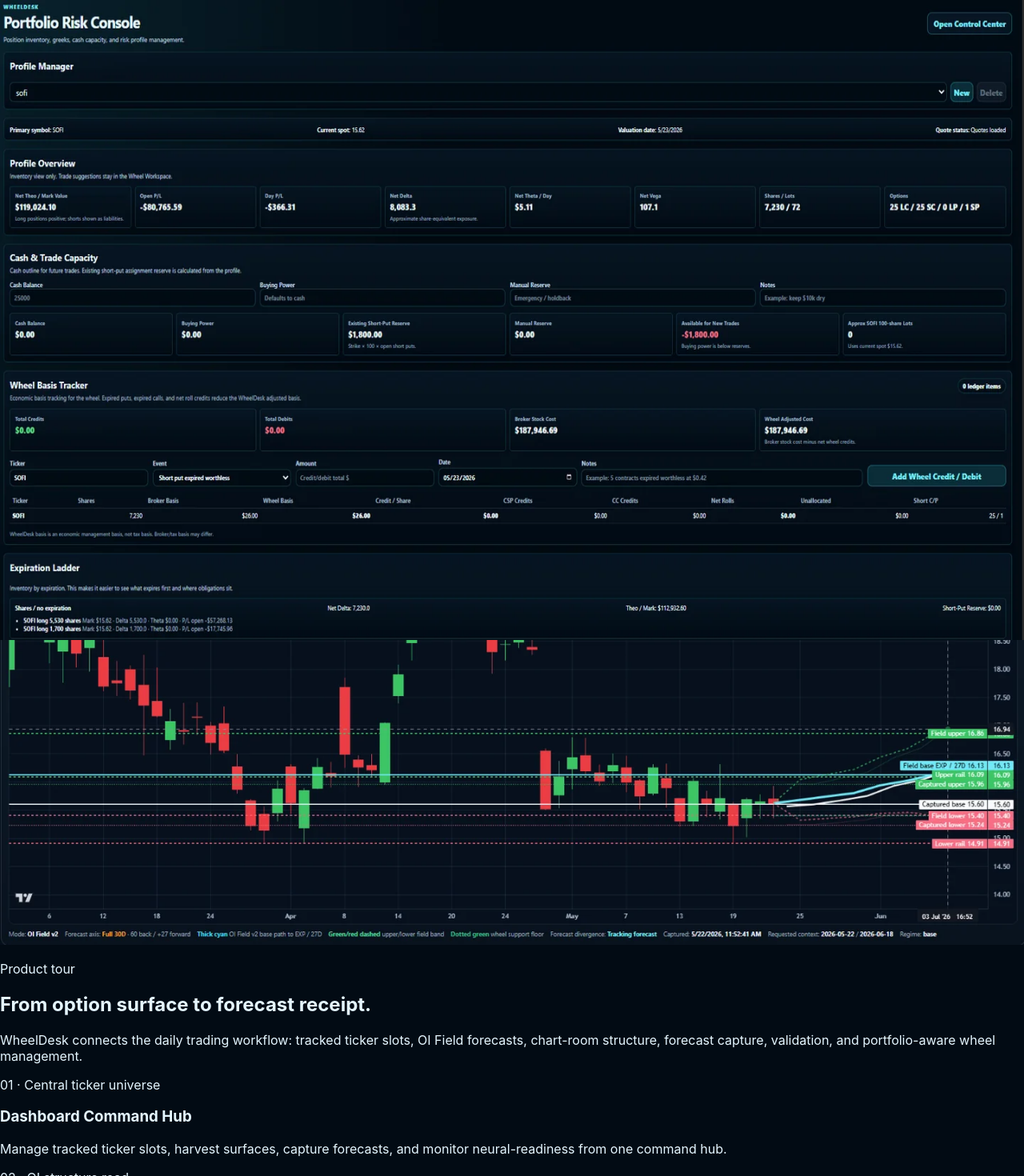
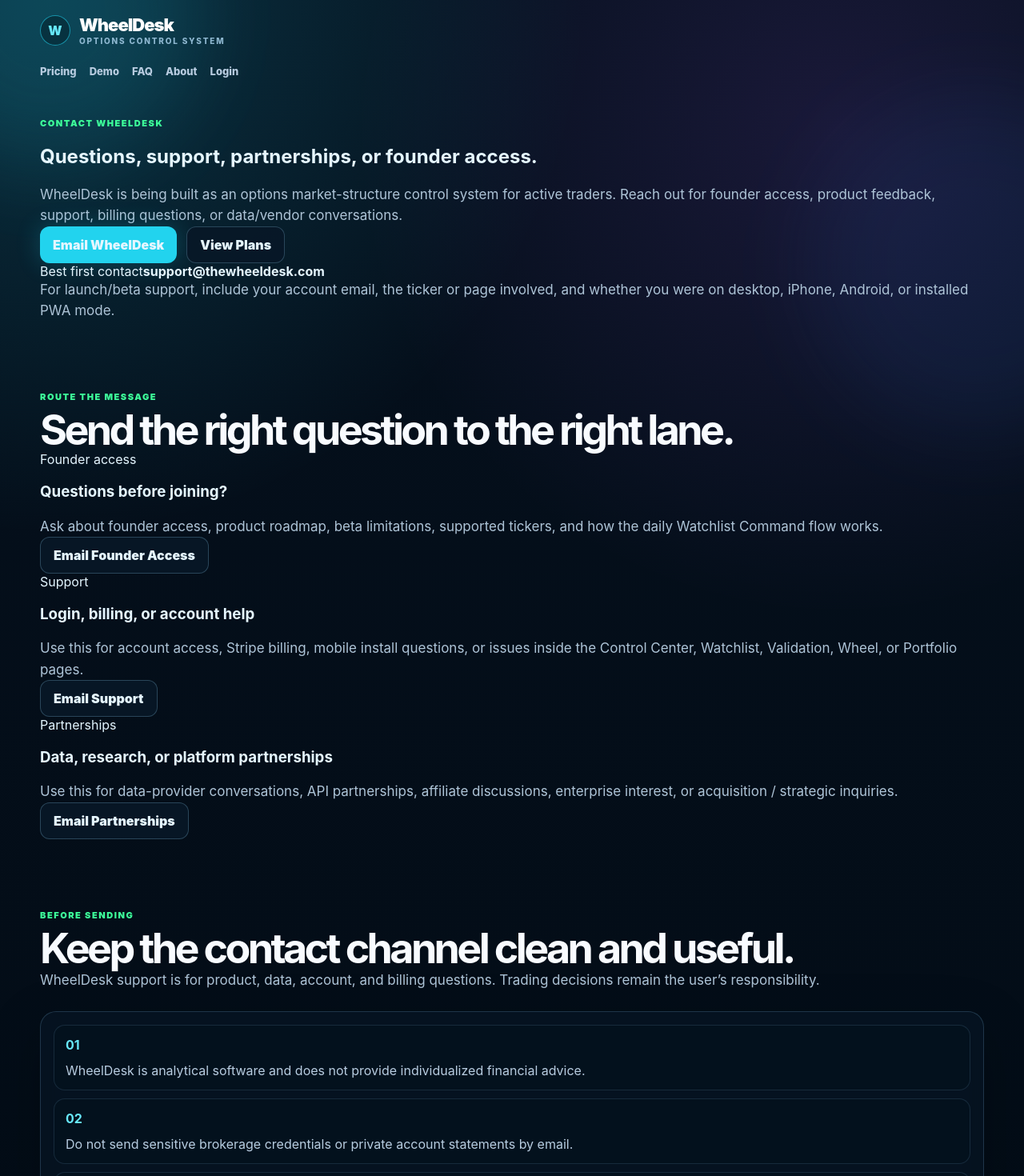
Before and after one commit to bjmatulnes-a11y/WheelDesk, a Next.js app: page / in a window 1280 px wide. Shown: the top 1470 px of the page at 80% size. Built offline with nearby package versions, Linux system fonts and the light colour scheme.

Commit message:
landing page

```diff
--- a/src/app/page.tsx
+++ b/src/app/page.tsx
@@ -1,153 +1,147 @@
-import ProductTourScreenshots from "../components/marketing/ProductTourScreenshots";
+import Link from "next/link";
 
-const pricingPlans = [
+export const metadata = {
+  title: "Contact WheelDesk",
+  description:
+    "Contact WheelDesk for founder access, support, data partnerships, billing questions, and product feedback.",
+};
+
+const contactCards = [
   {
-    name: "Founder",
-    price: "$49",
-    note: "limited early access",
-    bullets: ["10 tracked tickers", "OI Field v2", "Chart Room", "Validation beta", "Mobile/PWA access"],
+    label: "Founder access",
+    title: "Questions before joining?",
+    body:
+      "Ask about founder access, product roadmap, beta limitations, supported tickers, and how the daily Watchlist Command flow works.",
+    href: "mailto:support@thewheeldesk.com?subject=WheelDesk%20Founder%20Access%20Question",
+    cta: "Email Founder Access",
   },
   {
-    name: "Core",
-    price: "$79",
-    note: "daily options control room",
-    bullets: ["15 tracked tickers", "Watchlist Command", "Forecast capture", "Wheel Workspace", "Portfolio risk console"],
+    label: "Support",
+    title: "Login, billing, or account help",
+    body:
+      "Use this for account access, Stripe billing, mobile install questions, or issues inside the Control Center, Watchlist, Validation, Wheel, or Portfolio pages.",
+    href: "mailto:support@thewheeldesk.com?subject=WheelDesk%20Support%20Request",
+    cta: "Email Support",
   },
   {
-    name: "Research",
-    price: "$129",
-    note: "advanced validation and NN path",
-    bullets: ["30 tracked tickers", "Forecast divergence", "Multi-horizon receipts", "NN-ready capture", "Priority research features"],
+    label: "Partnerships",
+    title: "Data, research, or platform partnerships",
+    body:
+      "Use this for data-provider conversations, API partnerships, affiliate discussions, enterprise interest, or acquisition / strategic inquiries.",
+    href: "mailto:founder@thewheeldesk.com?subject=WheelDesk%20Partnership%20Inquiry",
+    cta: "Email Partnerships",
   },
 ];
 
-export default function LandingPage() {
+const routingNotes = [
+  "WheelDesk is analytical software and does not provide individualized financial advice.",
+  "Do not send sensitive brokerage credentials or private account statements by email.",
+  "For support, include the page, ticker, browser/device, and a short description of what happened.",
+];
+
+export default function ContactPage() {
   return (
-    <main className="min-h-screen bg-[#020b12] text-white">
-      <section className="relative overflow-hidden border-b border-cyan-400/10 bg-[radial-gradient(circle_at_top_left,rgba(20,184,166,0.20),transparent_32%),radial-gradient(circle_at_top_right,rgba(99,102,241,0.18),transparent_38%)]">
-        <nav className="mx-auto flex max-w-7xl items-center justify-between px-4 py-6 sm:px-6 lg:px-8">
-          <a href="/" className="flex items-center gap-3 font-black tracking-tight">
-            <span className="grid h-10 w-10 place-items-center rounded-full border border-cyan-300/60 bg-cyan-500/10 text-cyan-200">W</span>
-            <span className="text-xl">WheelDesk</span>
-          </a>
-          <div className="hidden items-center gap-6 text-sm font-bold text-slate-300 md:flex">
-            <a href="#product-tour" className="hover:text-cyan-200">Product</a>
-            <a href="#validation" className="hover:text-cyan-200">Validation</a>
-            <a href="#pricing" className="hover:text-cyan-200">Pricing</a>
-            <a href="/faq" className="hover:text-cyan-200">FAQ</a>
-            <a href="/about" className="hover:text-cyan-200">About</a>
-            <a href="/contact" className="hover:text-cyan-200">Contact</a>
-          </div>
-          <div className="flex items-center gap-3">
-            <a href="/login" className="rounded-xl border border-cyan-300/25 px-4 py-2 text-sm font-black text-slate-100 hover:border-cyan-300/60">
-              Log in
+    <main className="wd-landing wd-info-page">
+      <div className="wd-landing-glow wd-landing-glow-one" />
+      <div className="wd-landing-glow wd-landing-glow-two" />
+
+      <header className="wd-landing-nav">
+        <Link href="/" className="wd-landing-brand" aria-label="WheelDesk home">
+          <span className="wd-landing-logo">W</span>
+          <span>
+            <span className="wd-landing-brand-name">WheelDesk</span>
+            <span className="wd-landing-brand-sub">OPTIONS CONTROL SYSTEM</span>
+          </span>
+        </Link>
+
+        <nav className="wd-landing-links" aria-label="Contact page navigation">
+          <Link href="/pricing">Pricing</Link>
+          <Link href="/demo">Demo</Link>
+          <Link href="/faq">FAQ</Link>
+          <Link href="/about">About</Link>
+          <Link href="/login">Login</Link>
+        </nav>
+      </header>
+
+      <section className="wd-section wd-info-hero">
+        <div>
+          <div className="wd-eyebrow">Contact WheelDesk</div>
+          <h1>Questions, support, partnerships, or founder access.</h1>
+          <p>
+            WheelDesk is being built as an options market-structure control system for active traders.
+            Reach out for founder access, product feedback, support, billing questions, or data/vendor conversations.
+          </p>
+          <div className="wd-hero-actions">
+            <a className="wd-primary-cta" href="mailto:support@thewheeldesk.com?subject=WheelDesk%20Question">
+              Email WheelDesk
             </a>
-            <a href="/pricing" className="rounded-xl bg-cyan-300 px-4 py-2 text-sm font-black text-slate-950 hover:bg-cyan-200">
-              View plans
-            </a>
-          </div>
-        </nav>
-
-        <div className="mx-auto grid max-w-7xl items-center gap-12 px-4 pb-20 pt-8 sm:px-6 lg:grid-cols-[0.9fr_1.1fr] lg:px-8 lg:pb-28">
-          <div>
-            <p className="text-xs font-black uppercase tracking-[0.32em] text-emerald-300">
-              Built for premium sellers and OI-driven operators
-            </p>
-            <h1 className="mt-5 max-w-3xl text-5xl font-black leading-[0.96] tracking-tight sm:text-7xl">
-              Turn the options chain into a forecastable market-structure map.
-            </h1>
-            <p className="mt-6 max-w-2xl text-lg leading-8 text-slate-300">
-              WheelDesk combines tracked ticker slots, OI surface snapshots, OI Field forecasts, forecast divergence,
-              validation receipts, and wheel/portfolio context into one daily trading control room.
-            </p>
-            <div className="mt-8 flex flex-wrap gap-3">
-              <a href="/pricing" className="rounded-2xl bg-cyan-300 px-6 py-3 text-sm font-black text-slate-950 shadow-xl shadow-cyan-950/30 hover:bg-cyan-200">
-                View plans
-              </a>
-              <a href="/login" className="rounded-2xl border border-slate-500/60 px-6 py-3 text-sm font-black text-slate-100 hover:border-cyan-300/60">
-                Log in
-              </a>
-            </div>
-            <div className="mt-8 grid gap-3 sm:grid-cols-3">
-              {["Supabase-first", "OI Field v2", "Forecast receipts"].map((item) => (
-                <div key={item} className="rounded-2xl border border-cyan-400/15 bg-slate-950/60 p-4">
-                  <p className="text-xs text-slate-400">Signal layer</p>
-                  <p className="mt-1 font-black text-white">{item}</p>
-                </div>
-              ))}
-            </div>
-          </div>
-
-          <div className="rounded-[2rem] border border-cyan-300/20 bg-slate-950/75 p-3 shadow-2xl shadow-cyan-950/30">
-            <div className="flex items-center gap-2 border-b border-cyan-400/10 px-4 py-3 text-xs font-black uppercase tracking-[0.22em] text-slate-400">
-              <span className="h-3 w-3 rounded-full bg-cyan-300" />
-              <span className="h-3 w-3 rounded-full bg-emerald-300" />
-              <span className="h-3 w-3 rounded-full bg-rose-300" />
-              <span className="ml-3">WheelDesk Chart Room</span>
-            </div>
-            <img
-              src="/marketing/wheeldesk/chart-room.webp"
-              alt="WheelDesk Chart Room with OI Field v2 forecast cone and forecast divergence overlay"
-              className="w-full rounded-b-[1.5rem] border-x border-b border-slate-700/50"
-              loading="eager"
-            />
+            <Link href="/pricing" className="wd-secondary-cta">View Plans</Link>
           </div>
         </div>
+
+        <aside className="wd-info-card wd-info-callout">
+          <span className="wd-info-kicker">Best first contact</span>
+          <strong>support@thewheeldesk.com</strong>
+          <p>
+            For launch/beta support, include your account email, the ticker or page involved,
+            and whether you were on desktop, iPhone, Android, or installed PWA mode.
+          </p>
+        </aside>
       </section>
 
-      <ProductTourScreenshots />
+      <section className="wd-section">
+        <div className="wd-info-heading">
+          <div className="wd-eyebrow">Route the message</div>
+          <h2>Send the right question to the right lane.</h2>
+        </div>
 
-      <section id="validation" className="mx-auto max-w-7xl px-4 py-16 sm:px-6 lg:px-8">
-        <div className="grid gap-8 rounded-3xl border border-emerald-400/20 bg-emerald-400/5 p-6 lg:grid-cols-[0.9fr_1.1fr] lg:p-8">
-          <div>
-            <p className="text-xs font-black uppercase tracking-[0.28em] text-emerald-300">Validation receipts</p>
-            <h2 className="mt-3 text-3xl font-black tracking-tight text-white sm:text-5xl">Most tools show signals. WheelDesk stores receipts.</h2>
-            <p className="mt-4 text-base leading-7 text-slate-300">
-              Forecast capture is designed for a neural-ready dataset: baseline OI Field forecast, feature vector, capture session,
-              actual outcomes, divergence, and model status. The goal is to evolve from deterministic OI structure to NN-adjusted forecasts.
-            </p>
-          </div>
-          <img
-            src="/marketing/wheeldesk/validation.webp"
-            alt="WheelDesk validation proof records showing adjusted proof and no-lookahead checks"
-            className="h-auto w-full rounded-2xl border border-slate-700/60"
-            loading="lazy"
-          />
-        </div>
-      </section>
-
-      <section id="pricing" className="mx-auto max-w-7xl px-4 py-20 sm:px-6 lg:px-8">
-        <div className="mb-10 max-w-3xl">
-          <p className="text-xs font-black uppercase tracking-[0.3em] text-cyan-300">Founder pricing</p>
-          <h2 className="mt-3 text-3xl font-black tracking-tight text-white sm:text-5xl">Tracked ticker slots, not unlimited noise.</h2>
-          <p className="mt-4 text-slate-300">
-            WheelDesk monitors a finite ticker universe so forecasts, receipts, and future neural training stay clean and scalable.
-          </p>
-        </div>
-        <div className="grid gap-5 lg:grid-cols-3">
-          {pricingPlans.map((plan) => (
-            <article key={plan.name} className="rounded-3xl border border-cyan-400/20 bg-slate-950/70 p-6">
-              <p className="text-xs font-black uppercase tracking-[0.28em] text-cyan-300">{plan.name}</p>
-              <div className="mt-4 flex items-end gap-2">
-                <span className="text-5xl font-black">{plan.price}</span>
-                <span className="pb-2 text-slate-400">/ month</span>
-              </div>
-              <p className="mt-2 text-sm font-bold text-slate-300">{plan.note}</p>
-              <ul className="mt-6 space-y-3 text-sm text-slate-300">
-                {plan.bullets.map((bullet) => (
-                  <li key={bullet} className="flex gap-3">
-                    <span className="text-cyan-300">✓</span>
-                    <span>{bullet}</span>
-                  </li>
-                ))}
-              </ul>
-              <a href="/pricing" className="mt-8 block rounded-2xl border border-cyan-400/30 px-5 py-3 text-center text-sm font-black text-cyan-100 hover:bg-cyan-400/10">
-                Choose {plan.name}
-              </a>
+        <div className="wd-info-grid">
+          {contactCards.map((card) => (
+            <article className="wd-info-card" key={card.title}>
+              <span className="wd-info-kicker">{card.label}</span>
+              <h3>{card.title}</h3>
+              <p>{card.body}</p>
+              <a className="wd-secondary-cta" href={card.href}>{card.cta}</a>
             </article>
           ))}
         </div>
       </section>
+
+      <section className="wd-section wd-split-section">
+        <div>
+          <div className="wd-eyebrow">Before sending</div>
+          <h2>Keep the contact channel clean and useful.</h2>
+          <p>
+            WheelDesk support is for product, data, account, and billing questions. Trading decisions remain the user’s responsibility.
+          </p>
+        </div>
+
+        <div className="wd-signal-stack">
+          {routingNotes.map((note, index) => (
+            <div className="wd-signal-row" key={note}>
+              <strong>{String(index + 1).padStart(2, "0")}</strong>
+              <span>{note}</span>
+            </div>
+          ))}
+        </div>
+      </section>
+
+      <section className="wd-final-cta">
+        <div>
+          <div className="wd-eyebrow">Founder access</div>
+          <h2>Want to help shape the daily options control room?</h2>
+          <p>
+            Founder users help harden Watchlist Command, Control Center, Chart Room, Wheel tools,
+            Portfolio, Validation receipts, and the data-provider roadmap.
+          </p>
+        </div>
+        <Link href="/pricing" className="wd-primary-cta">View Founder Access</Link>
+      </section>
+
+      <footer className="wd-landing-footer">
+        <span>WheelDesk · thewheeldesk.com</span>
+        <span>Contact · Pricing · Demo · FAQ · About</span>
+      </footer>
     </main>
   );
 }
```
